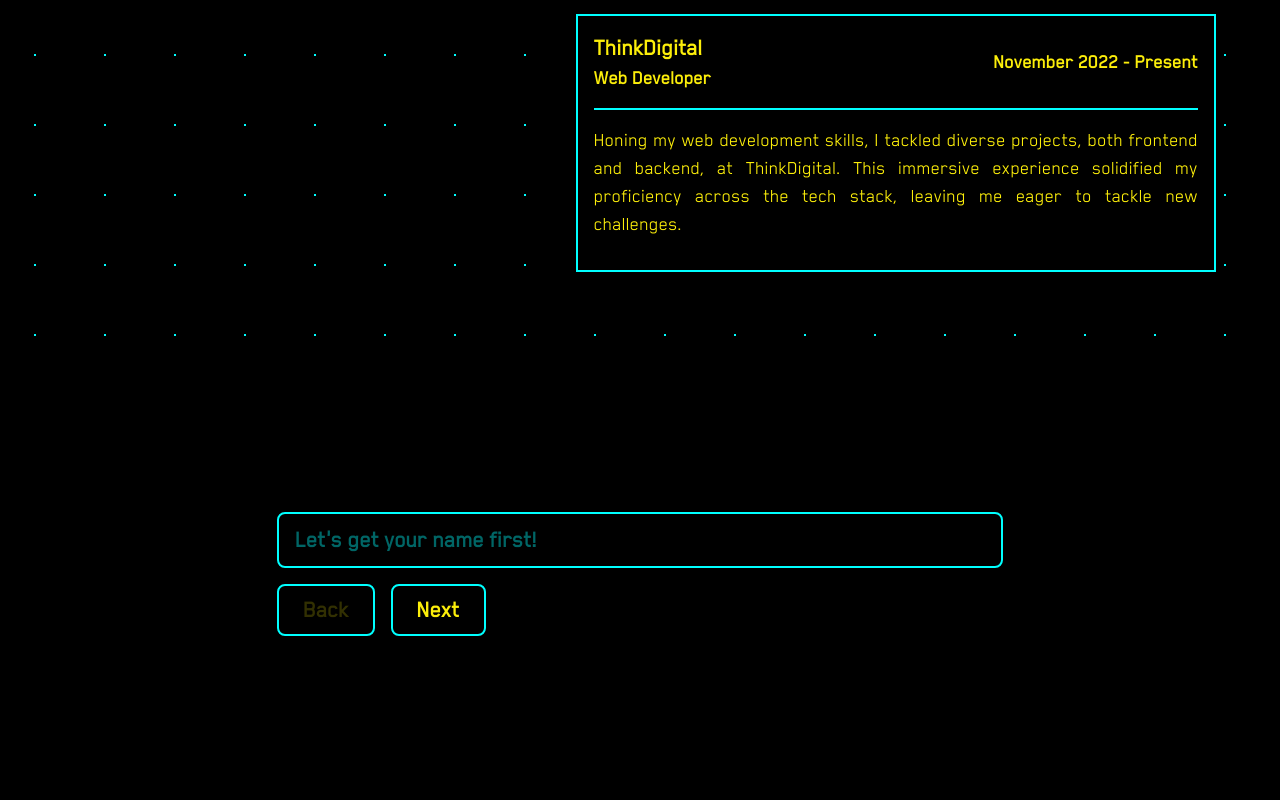
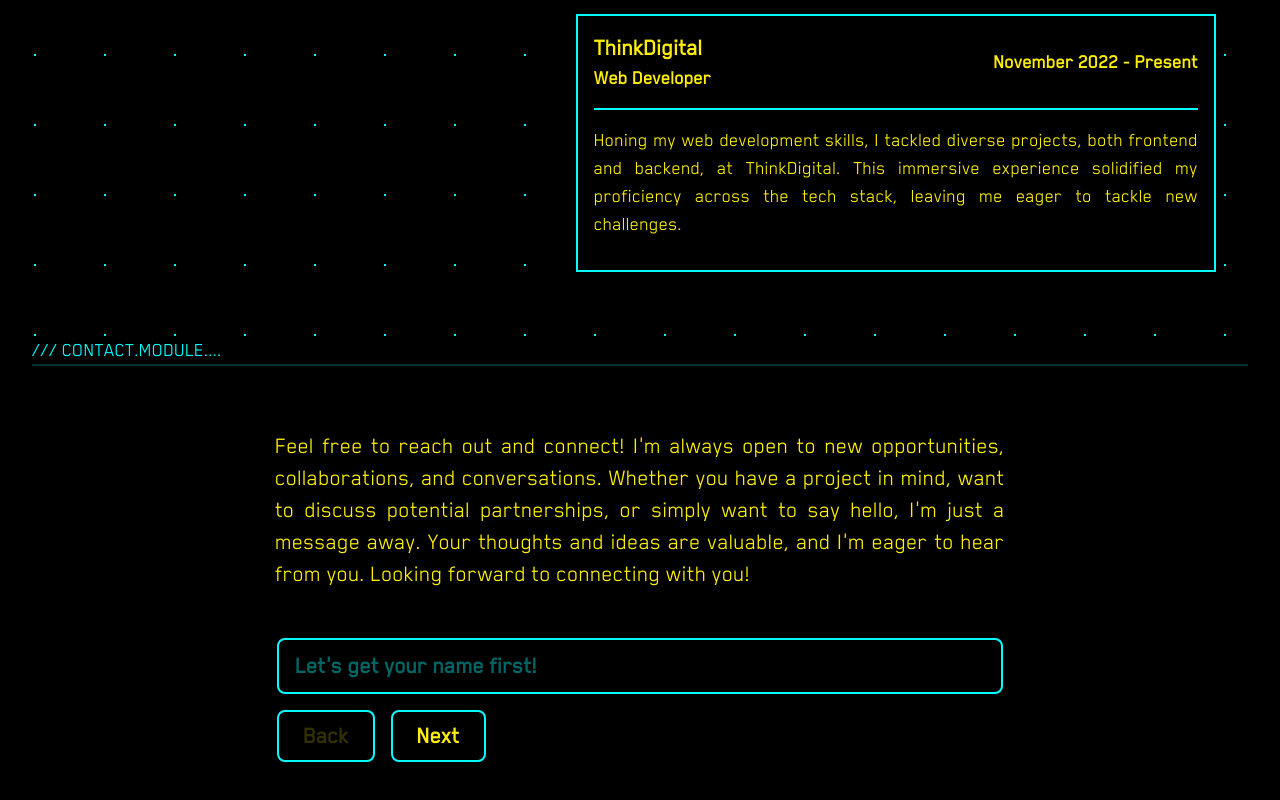
Before and after one commit to Abheelash-Mishra/Portfolio-Website, a React (Vite) app: page / in a window 1280 px wide. Shown: the part 4214-5014 px from the top of the page. Built offline with nearby package versions, Linux system fonts and the light colour scheme; no server answers.

Commit message:
Fleshed out form ui with button logics

```diff
--- a/src/components/ContactMe.jsx
+++ b/src/components/ContactMe.jsx
@@ -7,6 +7,8 @@
 	const [formData, setFormData] = useState({ "from_name": "", "from_email": "", "message": "" });
 	const [isSubmitted, setIsSubmitted] = useState(false);
 
+	const [invalidForm, setInvalidForm] = useState(false)
+
 
 	const form = useRef();
 
@@ -14,7 +16,17 @@
 		e.preventDefault();
 
 		if (currInput < 2) {
-			setCurrInput(currInput + 1);
+			if (currInput === 0 && formData.from_name !== "") {
+				setCurrInput(1);
+			} else if (currInput === 1 && formData.from_email !== "") {
+				setCurrInput(2);
+			} else {
+				setInvalidForm(true);
+
+				setTimeout(() => {
+					setInvalidForm(false);
+				}, 1000)
+			}
 		}
 	};
 
@@ -29,26 +41,42 @@
 	const sendEmail = (e) => {
 		e.preventDefault();
 
+		if (formData.message !== "") {
+
 			setIsSubmitted(true);
 			setCurrInput(0);
 
 
-		emailjs.sendForm('service_e9mw3ci', 'template_kpov14r', form.current, 'ho0x6-htbbzk46VOU')
-			.then((result) => {
-				console.log("Mail Sent!")
-			}, (error) => {
-				console.log(error);
-			});
+			// emailjs.sendForm('service_e9mw3ci', 'template_kpov14r', form.current, 'ho0x6-htbbzk46VOU')
+			// 	.then((result) => {
+			// 		console.log("Mail Sent!")
+			// 	}, (error) => {
+			// 		console.log(error);
+			// 	});
 
 			setTimeout(() => {
 				setIsSubmitted(false);
 				setFormData({ "from_name": "", "from_email": "", "message": "" });
 			}, 10000)
-
+		}
 	};
 
 	return (
-		<div className={ "w-full my-32 flex justify-center" }>
+		<div className={ "w-full flex flex-col justify-center items-center" }>
+			<div className={ "w-full" }>
+				<h1 className={ "text-xl text-aqua mb-16 mx-8 border-b-2 border-aqua/20" }>/// CONTACT.MODULE....</h1>
+			</div>
+
+			{ !isSubmitted && (
+				<div className={ "w-full flex flex-col items-center text-cyberpunkYellow px-8" }>
+					<p className={ "w-3/5 text-2xl text-justify" }>
+						Feel free to reach out and connect! I'm always open to new opportunities, collaborations, and
+						conversations. Whether you have a project in mind, want to discuss potential partnerships, or
+						simply want to say hello, I'm just a message away. Your thoughts and ideas are valuable,
+						and I'm eager to hear from you. Looking forward to connecting with you!
+					</p>
+				</div>
+			) }
 			<AnimatePresence>
 				<form ref={ form } className={ "w-2/3 px-16 py-8 text-cyberpunkYellow" }>
 					{ !isSubmitted && (
@@ -57,6 +85,7 @@
 								key={ `name-${ currInput }` }
 								type="text"
 								name="from_name"
+								required
 								placeholder={ "Let's get your name first!" }
 								value={ formData.from_name }
 								onChange={ (e) => setFormData({ ...formData, "from_name": e.target.value }) }
@@ -64,13 +93,14 @@
 								animate={ { opacity: 1 } }
 								exit={ { opacity: 0 } }
 								transition={ { duration: 1 } }
-								className={ `h-14 text-2xl py-1 px-4 font-semibold bg-black border-2 rounded-lg border-aqua focus:outline-none placeholder-aqua/40 ${ currInput !== 0 ? 'hidden' : '' }` }
+								className={ `h-14 text-2xl py-1 px-4 font-semibold bg-black border-2 rounded-lg border-aqua focus:outline-none placeholder-aqua/40 ${ currInput !== 0 ? 'hidden' : '' } ${invalidForm ? 'shake' : ''}` }
 							/>
 
 							<motion.input
 								key={ `email-${ currInput }` }
 								type="text"
 								name="from_email"
+								required
 								placeholder={ "Now let's get your email!" }
 								value={ formData.from_email }
 								onChange={ (e) => setFormData({ ...formData, "from_email": e.target.value }) }
@@ -78,7 +108,7 @@
 								animate={ { opacity: 1 } }
 								exit={ { opacity: 0 } }
 								transition={ { duration: 1 } }
-								className={ `h-14 text-2xl py-1 px-4 font-semibold bg-black border-2 rounded-lg border-aqua focus:outline-none placeholder-aqua/40 ${ currInput !== 1 ? 'hidden' : '' }` }
+								className={ `h-14 text-2xl py-1 px-4 font-semibold bg-black border-2 rounded-lg border-aqua focus:outline-none placeholder-aqua/40 ${ currInput !== 1 ? 'hidden' : '' } ${invalidForm ? 'shake' : ''}` }
 							/>
 
 							<motion.textarea
@@ -86,14 +116,15 @@
 								name="message"
 								cols={ 30 }
 								rows={ 5 }
-								placeholder={ "Drop your message here :)" }
+								required
+								placeholder={ "Drop your message here...." }
 								value={ formData.message }
 								onChange={ (e) => setFormData({ ...formData, "message": e.target.value }) }
 								initial={ { opacity: 0 } }
 								animate={ { opacity: 1 } }
 								exit={ { opacity: 0 } }
 								transition={ { duration: 1 } }
-								className={ `text-2xl py-1 px-4 font-semibold bg-black border-2 rounded-lg border-aqua focus:outline-none placeholder-aqua/40 ${ currInput !== 2 ? 'hidden' : '' }` }
+								className={ `text-2xl py-2 px-4 font-semibold bg-black border-2 rounded-lg border-aqua focus:outline-none placeholder-aqua/40 ${ currInput !== 2 ? 'hidden' : '' } ${invalidForm ? 'shake' : ''}` }
 							/>
 
 							<motion.div className={ "py-4 text-2xl" }>
@@ -117,10 +148,11 @@
 								</motion.button>
 
 								<motion.button
-									whileHover={ { scale: 1.1 } }
-									whileTap={ { scale: 0.9 } }
+									whileHover={ formData.message !== "" ? { scale: 1.1 } : {} }
+									whileTap={ formData.message !== "" ? { scale: 0.9 } : {} }
 									onClick={ sendEmail }
-									className={ `border-2 border-aqua rounded-lg mx-4 px-6 py-2 hover:bg-cyberpunkYellow hover:text-black font-semibold ${ currInput !== 2 ? 'hidden' : '' }` }
+									disabled={ formData.message === "" }
+									className={ `border-2 border-aqua rounded-lg mx-4 px-6 py-2 hover:bg-cyberpunkYellow hover:text-black font-semibold ${ currInput !== 2 ? 'hidden' : '' } ${ formData.message === "" ? 'text-cyberpunkYellow/20' : 'hover:bg-cyberpunkYellow hover:text-black' }` }
 								>
 									Submit
 								</motion.button>
@@ -135,7 +167,7 @@
 								animate={ { opacity: 1 } }
 								exit={ { opacity: 0 } }
 								transition={ { duration: 2 } }
-								className={ "text-3xl flex justify-center" }
+								className={ "h-[400px] text-3xl flex justify-center items-center" }
 							>
 								Thank you for your message! I'll get back to you as soon as possible :)
 							</motion.p>
```
Lines whose indentation alone changed are shown as unchanged.
